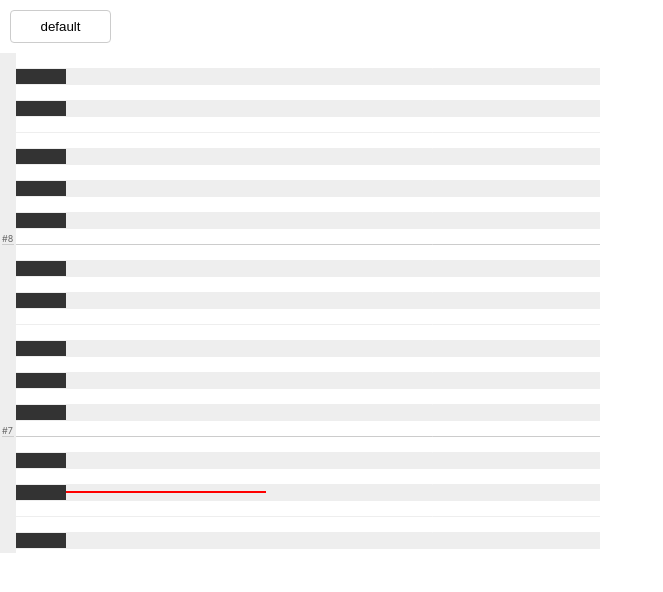
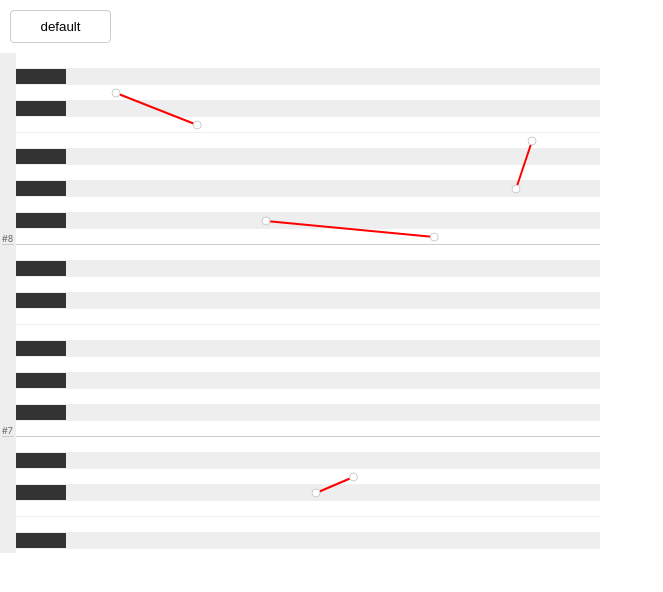
Before and after one commit to thibautRe/zyyk, a React (Create React App) app: page / in a window 1280 px wide. Shown: the top 592 px of the page, without its empty margins (0-663 px from the left). Built offline with nearby package versions, Linux system fonts and the light colour scheme.

Commit message:
:recycle: :sparkles: Roll is now SVG-based

```diff
--- a/src/components/piano/index.tsx
+++ b/src/components/piano/index.tsx
@@ -7,26 +7,38 @@ import PianoWrapper from './wrapper'
 
 const defaultPattern = [1, 0, 1, 0, 1, 1, 0, 1, 0, 1, 0, 1]
 
+const generateNote = () => {
+  const octave = Math.floor(Math.random() * 8)
+  const level = Math.floor(Math.random() * defaultPattern.length)
+  const levelShift = Math.round((Math.random() - 0.5) * 6)
+  const startTime = Math.round((Math.random() * 2900) / 50)
+  const duration = Math.random() * 5
+
+  return [
+    { octave, level, time: startTime },
+    {
+      octave,
+      level: Math.max(0, Math.min(level + levelShift, defaultPattern.length)),
+      time: startTime + duration,
+    },
+  ]
+}
+
 const PianoRoll = () => {
   const [noteHeight, setNoteHeight] = useState(16)
+  const [timeWidth, setTimeWidth] = useState(50)
   const [octavePattern, setOctavePattern] = useState(defaultPattern)
   const [octaves, setOctaves] = useState(8)
-  const [notes, setNotes] = useState([
-    { octave: 4, note: 6 },
-    { octave: 2, note: 3 },
-  ])
-
-  useEffect(() => {
-    setTimeout(() => setNotes([...notes, { octave: 3, note: 1 }]), 2000)
-  }, [])
+  const [notes, setNotes] = useState(new Array(100).fill(0).map(generateNote))
 
   const verticalProps = { noteHeight, octavePattern, octaves }
+  const horizontalProps = { timeWidth }
 
   return (
     <PianoWrapper>
       <OctavesSeparator {...verticalProps} />
       <NotesSeparator {...verticalProps} />
-      <Roll {...verticalProps} notes={notes} />
+      <Roll {...verticalProps} {...horizontalProps} notes={notes} />
     </PianoWrapper>
   )
 }
--- a/src/components/piano/octaves-separator.tsx
+++ b/src/components/piano/octaves-separator.tsx
@@ -1,15 +1,15 @@
 import React from 'react'
 import { css } from 'emotion'
-import { themeInterface, useTheme } from '../../utils/theme'
+import { ITheme, useTheme } from '../../utils/theme'
 
-const wrapper = (theme: themeInterface) => css`
+const wrapper = (theme: ITheme) => css`
   padding: 0 2px;
   background-color: ${theme['pianoroll.octaves.background']};
   font-size: 9px;
   color: ${theme['pianoroll.octaves.text']};
 `
 
-const octave = (theme: themeInterface) => css`
+const octave = (theme: ITheme) => css`
   display: flex;
   flex-direction: column-reverse;
   border-bottom: 1px solid ${theme['pianoroll.octaves.border']};
--- a/src/components/piano/roll.tsx
+++ b/src/components/piano/roll.tsx
@@ -1,32 +1,24 @@
 import React, { useRef, useEffect } from 'react'
 import { css } from 'emotion'
 import { useTheme } from '../../utils/theme'
+import RollNote, { INote } from './rollnote'
 
-const canvasClassName = css`
-  align-self: stretch;
+const wrapper = css`
   flex: 1;
+  position: relative;
 `
 
-const pixelRatio = Math.round(window.devicePixelRatio) || 1
-
-// Make sure the canvas has a HTML width and height that corresponds to its real size
-// This is in order to avoid blurry and scale issues
-const useResizeCanvas = (canvasRef: React.RefObject<HTMLCanvasElement>) => {
-  useEffect(() => {
-    if (!canvasRef.current) return
-    const { width, height } = canvasRef.current.getBoundingClientRect()
-    canvasRef.current.height = height * pixelRatio
-    canvasRef.current.width = width * pixelRatio
-  }, [])
-}
-
-interface INote {
-  octave: number
-  note: number
-}
+const svg = css`
+  position: absolute;
+  top: 0;
+  left: 0;
+  right: 0;
+  bottom: 0;
+`
 
 interface propTypes {
   noteHeight: number
+  timeWidth: number
   octaves: number
   octavePattern: Array<number>
   notes: Array<INote>
@@ -34,66 +26,60 @@ interface propTypes {
 
 const Roll = (p: propTypes) => {
   const theme = useTheme()
-  const canvasRef = useRef((null as any) as HTMLCanvasElement)
+  const svgRef = useRef((null as unknown) as SVGSVGElement)
 
-  useResizeCanvas(canvasRef)
-
+  // Set the viewBox to the container's size
   useEffect(
     () => {
-      if (!canvasRef.current) return
-      const ctx = canvasRef.current.getContext('2d')
-      if (!ctx) return
-      const { width, height } = canvasRef.current.getBoundingClientRect()
+      if (!svgRef.current) return
+      const { width, height } = svgRef.current.getBoundingClientRect()
+      svgRef.current.setAttribute('viewBox', `0 0 ${width} ${height}`)
+    },
+    [svgRef],
+  )
 
-      // Double loop : octaves/notes background
-      new Array(p.octaves).fill(0).forEach((_, octave) => {
-        p.octavePattern.forEach((noteType, note) => {
-          // Note band
-          ctx.fillStyle = Boolean(noteType)
-            ? theme['pianoroll.roll.bg.notemain']
-            : theme['pianoroll.roll.bg.notesecondary']
-          ctx.fillRect(
-            0,
-            (octave * p.octavePattern.length + note) *
-              p.noteHeight *
-              pixelRatio,
-            width * pixelRatio,
-            p.noteHeight * pixelRatio,
-          )
+  return (
+    <div className={wrapper}>
+      {new Array(p.octaves).fill(null).map((_, octaveIndex) => (
+        <React.Fragment key={octaveIndex}>
+          {p.octavePattern.map((patternType, noteIndex) => (
+            <div
+              key={noteIndex}
+              className={css`
+                border-bottom: 1px solid
+                  ${noteIndex === p.octavePattern.length - 1
+                    ? theme['pianoroll.roll.bg.octaveborder']
+                    : theme['pianoroll.roll.bg.noteborder']};
+                background-color: ${Boolean(patternType)
+                  ? theme['pianoroll.roll.bg.notemain']
+                  : theme['pianoroll.roll.bg.notesecondary']};
+                height: ${p.noteHeight}px;
+              `}
+            />
+          ))}
+        </React.Fragment>
+      ))}
 
-          // Note border
-          const lineVerticalPos =
-            (octave * p.octavePattern.length + note + 1) * p.noteHeight
-
-          ctx.strokeStyle =
-            note === p.octavePattern.length - 1
-              ? theme['pianoroll.roll.bg.octaveborder']
-              : theme['pianoroll.roll.bg.noteborder']
-          ctx.beginPath()
-          ctx.moveTo(0, pixelRatio * lineVerticalPos - 0.5)
-          ctx.lineTo(width * pixelRatio, pixelRatio * lineVerticalPos - 0.5)
-          ctx.stroke()
-        })
-      })
-
-      // Notes
-      const noteHeight = 2
-      p.notes.forEach((note) => {
-        ctx.fillStyle = theme['pianoroll.roll.note']
-        ctx.fillRect(
-          0,
-          ((note.octave * p.octavePattern.length + note.note + 0.5) *
-            p.noteHeight -
-            noteHeight) *
-            pixelRatio,
-          200,
-          noteHeight * pixelRatio,
-        )
-      })
-    },
-    [p.noteHeight, p.octavePattern, p.octaves, p.notes, theme],
+      <svg
+        className={svg}
+        xmlns="http://www.w3.org/2000/svg"
+        height="100%"
+        width="100%"
+        viewBox="0 0 100 100"
+        ref={svgRef}
+      >
+        {p.notes.map((note, noteIndex) => (
+          <RollNote
+            key={noteIndex}
+            note={note}
+            noteHeight={p.noteHeight}
+            timeWidth={p.timeWidth}
+            levelsPerOctave={p.octavePattern.length}
+          />
+        ))}
+      </svg>
+    </div>
   )
-  return <canvas ref={canvasRef} className={canvasClassName} />
 }
 
 export default Roll
--- /dev/null
+++ b/src/components/piano/rollnote.tsx
@@ -0,0 +1,82 @@
+import React from 'react'
+import { useTheme, ITheme } from '../../utils/theme'
+import { css } from 'emotion'
+
+const marker = (theme: ITheme) => css`
+  fill: ${theme['pianoroll.roll.marker.inner']};
+  stroke: ${theme['pianoroll.roll.marker.outer']};
+  stroke-width: 1px;
+  cursor: grab;
+
+  transition: 0.15s ease-out;
+
+  &:hover {
+    fill: ${theme['pianoroll.roll.marker.inner:hover']};
+    stroke: ${theme['pianoroll.roll.marker.inner:hover']};
+    stroke-width: 4px;
+  }
+`
+
+const getPosition = (
+  note: INotePart,
+  noteHeight: number,
+  timeWidth: number,
+  levelsPerOctave: number,
+): INotePosition => ({
+  x: note.time * timeWidth,
+  y: (note.level + note.octave * levelsPerOctave) * noteHeight + noteHeight / 2,
+})
+
+interface INotePart {
+  octave: number
+  level: number
+  time: number
+}
+
+export type INote = Array<INotePart>
+
+interface propTypes {
+  note: INote
+  noteHeight: number
+  timeWidth: number
+  levelsPerOctave: number
+}
+
+interface INotePosition {
+  x: number
+  y: number
+}
+
+const RollNote = (p: propTypes) => {
+  const theme = useTheme()
+
+  const { x: x0, y: y0 } = getPosition(
+    p.note[0],
+    p.noteHeight,
+    p.timeWidth,
+    p.levelsPerOctave,
+  )
+
+  const { x: x1, y: y1 } = getPosition(
+    p.note[1],
+    p.noteHeight,
+    p.timeWidth,
+    p.levelsPerOctave,
+  )
+
+  return (
+    <>
+      <path
+        className={css`
+          stroke-width: 2px;
+        `}
+        style={{ stroke: theme['pianoroll.roll.note'] }}
+        d={`M${x0} ${y0} L${x1} ${y1}`}
+      />
+      <circle cx={x0} cy={y0} r={4} className={marker(theme)} />
+      <circle cx={x1} cy={y1} r={4} className={marker(theme)} />
+    </>
+  )
+}
+
+export default RollNote
--- a/src/theme.default.json
+++ b/src/theme.default.json
@@ -17,6 +17,9 @@
   "pianoroll.roll.bg.noteborder": "main.shade.5",
   "pianoroll.roll.bg.octaveborder": "main.shade.4",
   "pianoroll.roll.note": "main.primary",
+  "pianoroll.roll.marker.inner": "main.shade.6",
+  "pianoroll.roll.marker.inner:hover": "main.primary",
+  "pianoroll.roll.marker.outer": "main.shade.4",
   "pianoroll.octaves.background": "main.shade.5",
   "pianoroll.octaves.text": "main.shade.2",
   "pianoroll.octaves.border": "main.shade.4"
--- a/src/utils/theme.tsx
+++ b/src/utils/theme.tsx
@@ -1,13 +1,13 @@
 import React, { useContext, useMemo, useState, useEffect } from 'react'
 import defaultTheme from '../theme.default.json'
 
-export interface themeInterface {
+export interface ITheme {
   [key: string]: string
 }
 
 // Resolve one key from the theme to its corresponding value
 const resolveKey = (
-  theme: themeInterface,
+  theme: ITheme,
   themeKey: string,
   recursivityCheck = 0,
 ): string => {
@@ -22,7 +22,7 @@ const resolveKey = (
   return theme[themeKey]
 }
 
-const resolveTheme = (theme: themeInterface): themeInterface =>
+const resolveTheme = (theme: ITheme): ITheme =>
   Object.keys(theme)
     .map((themeKey) => ({ [themeKey]: resolveKey(theme, themeKey) }))
     .reduce((a, b) => ({ ...a, ...b }), {})
@@ -32,7 +32,7 @@ const ThemeContext = React.createContext({})
 // Memoize the resolveTheme function manually
 let previousTheme = {}
 let memoizeResolvedTheme = {}
-const resolveAndMemoizeTheme = (theme: themeInterface): themeInterface => {
+const resolveAndMemoizeTheme = (theme: ITheme): ITheme => {
   if (previousTheme === theme) return memoizeResolvedTheme
 
   previousTheme = theme
@@ -41,13 +41,13 @@ const resolveAndMemoizeTheme = (theme: themeInterface): themeInterface => {
 }
 
 // React hook to access theme
-export const useTheme = (): themeInterface => useContext(ThemeContext)
+export const useTheme = (): ITheme => useContext(ThemeContext)
 
 // React hook to access theme config
 export const useThemeConfig = (defaultThemeID: string) => {
   const [isLoading, setIsLoading] = useState(false)
   const [themeID, setThemeID] = useState(defaultThemeID)
-  const [theme, setTheme] = useState(defaultTheme as themeInterface)
+  const [theme, setTheme] = useState(defaultTheme as ITheme)
   const availableThemes = ['default', 'bluemoon']
 
   useEffect(
```
